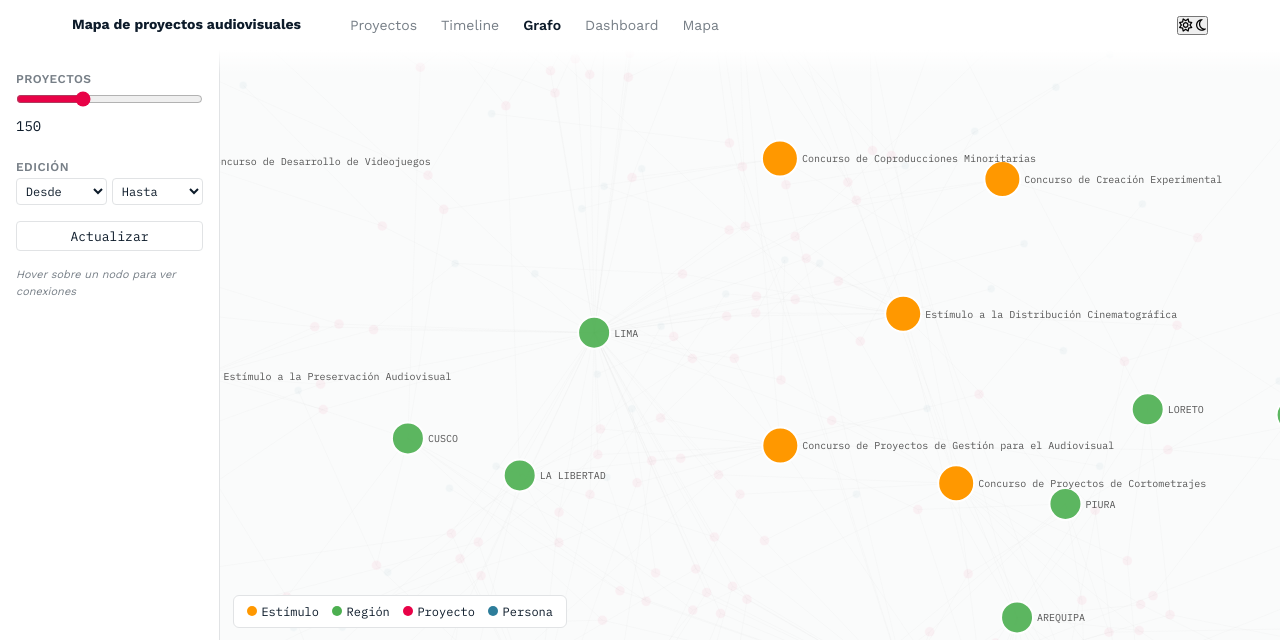
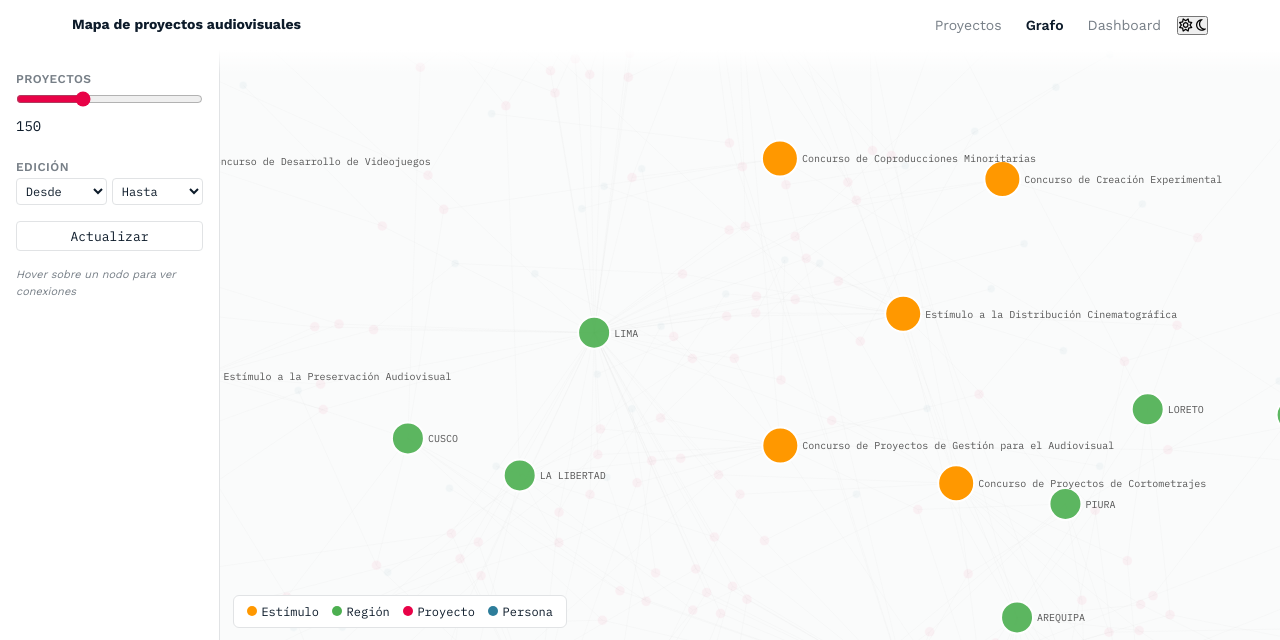
Before and after one commit to efrainbs/analisis-concursos-dafo, a Flask app: page /graph in a window 1280 px wide. Shown: the top 640 px of the page. Run offline with Flask 3, Linux system fonts and the light colour scheme; data comes from the database, SQL or seed files in the repository.

Commit message:
Navbar: ocultar Mapa/Timeline, mover items a la derecha

```diff
--- a/templates/graph.html
+++ b/templates/graph.html
@@ -36,7 +36,6 @@
 body { font-family: var(--body-font); background: var(--neutral-0); color: var(--neutral-100); -webkit-font-smoothing: antialiased; font-size: 100%; font-weight: 400; line-height: 1.5; overflow-x: hidden; }
 a { color: inherit; text-decoration: none; }
 .wrap { max-width: 90vw; margin: 0 auto; padding: 0 0.5rem; }
-.wrap-inline { max-width: 90vw; margin: 0 auto; padding: 0 0.5rem; }
 .c-header { position: sticky; top: 0; z-index: 100; background: var(--neutral-0); }
 .c-header::after { content: ""; display: block; position: absolute; left: 0; right: 0; bottom: 0; height: 24px; background: linear-gradient(to bottom, var(--neutral-0), transparent); pointer-events: none; transform: translateY(100%); }
 .c-header__content { max-width: 90vw; margin: 0 auto; padding: 0 0.5rem; display: flex; align-items: center; justify-content: space-between; height: 50px; }
@@ -112,15 +111,13 @@ body { display: flex; flex-direction: column; }
                 </svg>
             </a>
         </div>
+    </div>
+    <div class="c-header__right">
         <nav class="c-header__nav">
             <a href="/">Proyectos</a>
-            <a href="/timeline">Timeline</a>
             <a href="/graph" class="active">Grafo</a>
             <a href="/dashboard">Dashboard</a>
-            <a href="/mapa">Mapa</a>
         </nav>
-    </div>
-    <div class="c-header__right">
         <button type="button" class="theme-toggle" onclick="toggleTheme()" aria-label="Toggle dark mode">
             <i class="fa-regular fa-sun icon-sun"></i>
             <i class="fa-regular fa-moon icon-moon"></i>
```
